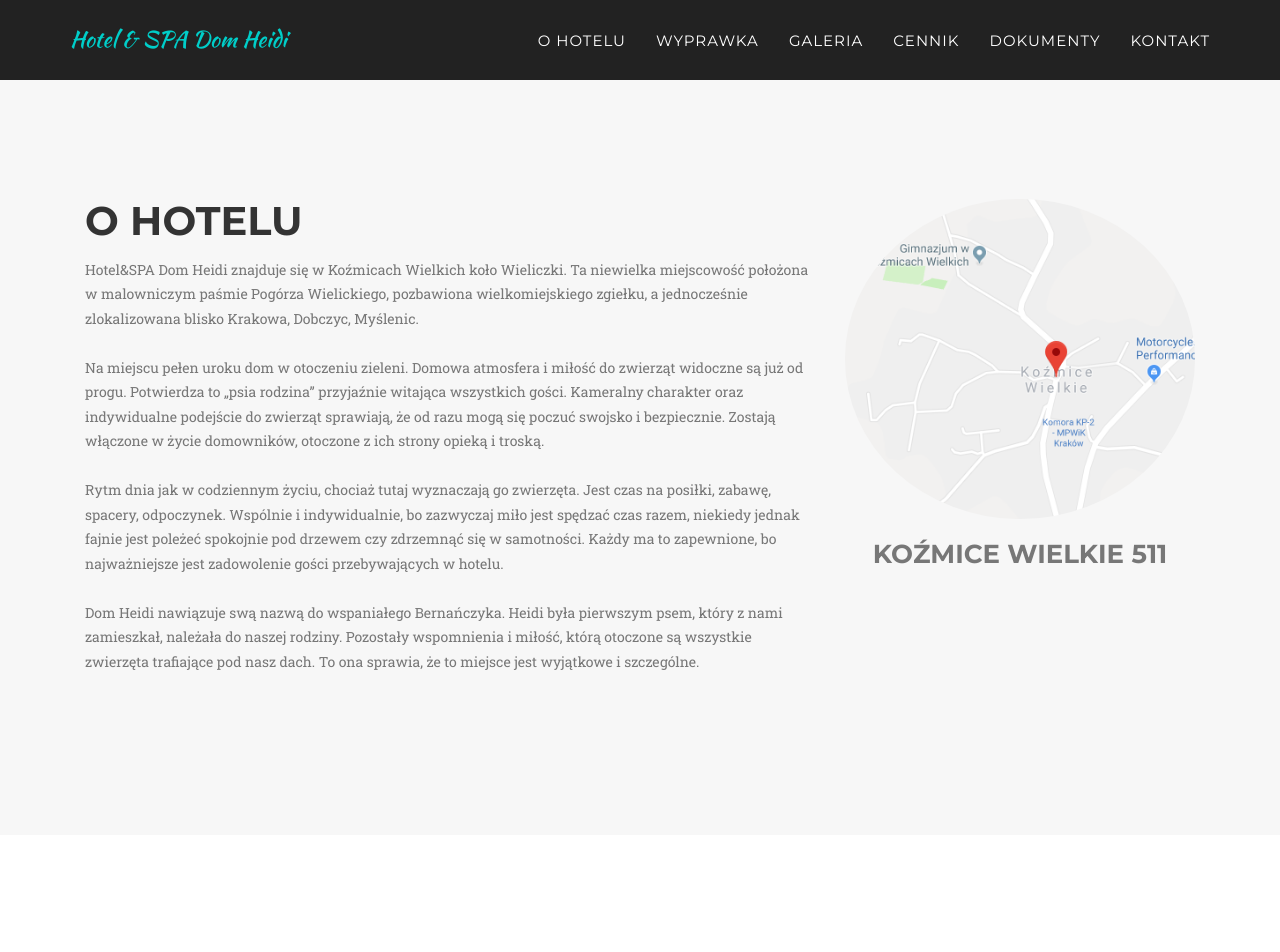
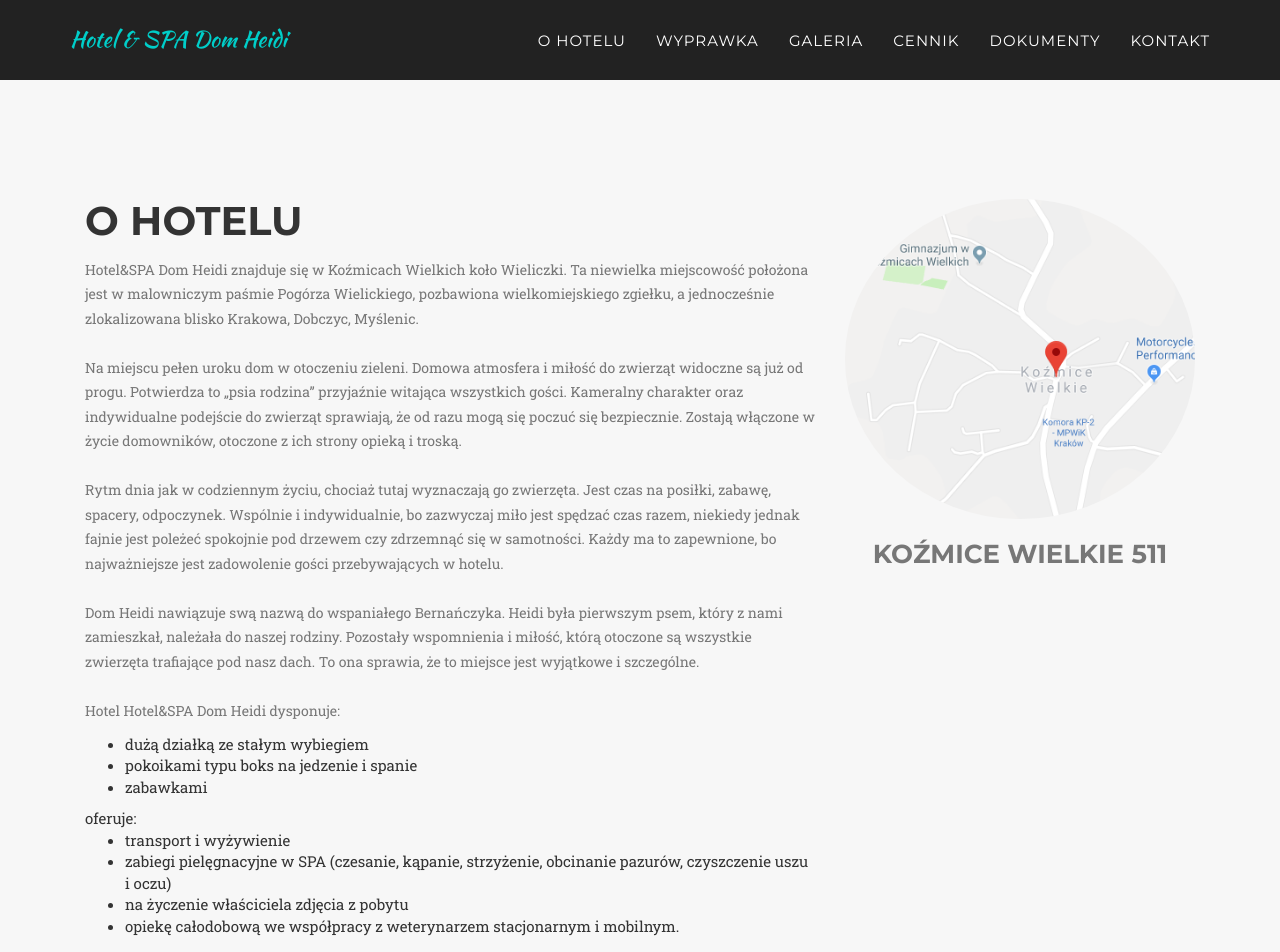
Before and after one commit to ArturSkowronski/dom-heidi.github.io, a Jekyll site: the page built from index.html, in a window 1280 px wide and 1400 px high, scrolled down 719 px. Shown: the top 952 px of the window. Built offline with Jekyll 4.4.1, drawn with Linux system fonts in a browser that asks for light colours; some web fonts are replaced.

Commit message:
Update services.html

```diff
--- a/_includes/services.html
+++ b/_includes/services.html
@@ -6,14 +6,29 @@
                     <div class="col-lg-8 ">
                         <h2 class="section-heading">O Hotelu</h2>
                         <p class="text-muted">
-                            Hotel&SPA Dom Heidi znajduje się w Koźmicach Wielkich koło Wieliczki. Ta niewielka miejscowość położona w malowniczym paśmie Pogórza Wielickiego, pozbawiona wielkomiejskiego zgiełku, a jednocześnie zlokalizowana blisko Krakowa, Dobczyc, Myślenic.
+                          Hotel&SPA Dom Heidi znajduje się w Koźmicach Wielkich koło Wieliczki. Ta niewielka miejscowość położona jest w malowniczym paśmie Pogórza Wielickiego, pozbawiona wielkomiejskiego zgiełku, a jednocześnie zlokalizowana blisko Krakowa, Dobczyc, Myślenic.
+<br /><br />
+Na miejscu pełen uroku dom w otoczeniu zieleni. Domowa atmosfera i  miłość do zwierząt widoczne są już od progu. Potwierdza to „psia rodzina” przyjaźnie witająca wszystkich gości. Kameralny charakter oraz indywidualne podejście do zwierząt sprawiają, że od razu mogą się poczuć się bezpiecznie. Zostają włączone w życie domowników, otoczone z ich strony opieką i troską.
+<br /><br />
+Rytm dnia jak w codziennym życiu, chociaż tutaj wyznaczają go zwierzęta. Jest czas na posiłki, zabawę, spacery, odpoczynek. Wspólnie i indywidualnie, bo zazwyczaj miło jest spędzać czas razem, niekiedy jednak fajnie jest poleżeć spokojnie pod drzewem czy zdrzemnąć się w samotności. Każdy ma to zapewnione, bo najważniejsze jest zadowolenie gości przebywających w hotelu.
                             <br /><br />
-                            Na miejscu pełen uroku dom w otoczeniu zieleni. Domowa atmosfera i  miłość do zwierząt widoczne są już od progu. Potwierdza to „psia rodzina” przyjaźnie witająca wszystkich gości. Kameralny charakter oraz indywidualne podejście do zwierząt sprawiają, że od razu mogą się poczuć swojsko i bezpiecznie. Zostają włączone w życie domowników, otoczone z ich strony opieką i troską.
+Dom Heidi nawiązuje swą nazwą do wspaniałego Bernańczyka. Heidi była  pierwszym psem, który z nami zamieszkał, należała do naszej rodziny. Pozostały wspomnienia i miłość, którą otoczone są wszystkie zwierzęta trafiające pod nasz dach. To ona sprawia, że to miejsce jest wyjątkowe i szczególne.
                             <br /><br />
-                            Rytm dnia jak w codziennym życiu, chociaż tutaj wyznaczają go zwierzęta. Jest czas na posiłki, zabawę, spacery, odpoczynek. Wspólnie i indywidualnie, bo zazwyczaj miło jest spędzać czas razem, niekiedy jednak fajnie jest poleżeć spokojnie pod drzewem czy zdrzemnąć się w samotności. Każdy ma to zapewnione, bo najważniejsze jest zadowolenie gości przebywających w hotelu.
-                            <br /><br />
-                            Dom Heidi nawiązuje swą nazwą do wspaniałego Bernańczyka. Heidi była  pierwszym psem, który z nami zamieszkał, należała do naszej rodziny. Pozostały wspomnienia i miłość, którą otoczone są wszystkie zwierzęta trafiające pod nasz dach. To ona sprawia, że to miejsce jest wyjątkowe i szczególne.
-                        </p>
+Hotel Hotel&SPA Dom Heidi dysponuje:
+<ul>
+    <li>dużą działką ze stałym wybiegiem</li>
+    <li>pokoikami typu boks na jedzenie i spanie</li>
+    <li> zabawkami</li>
+</ul>
+
+oferuje:
+<ul>
+<li>transport i wyżywienie </li>
+<li>zabiegi pielęgnacyjne w SPA (czesanie, kąpanie, strzyżenie, obcinanie pazurów, czyszczenie uszu i oczu)</li>
+<li>na życzenie właściciela zdjęcia z pobytu</li>
+<li>opiekę całodobową we współpracy z weterynarzem stacjonarnym i mobilnym.</li>
+</ul>
+ </p>
                     </div>
                     <div class="col-lg-4 text-center">
                         <img style="" class="img-responsive img-circle" src="img/map.png">
```
